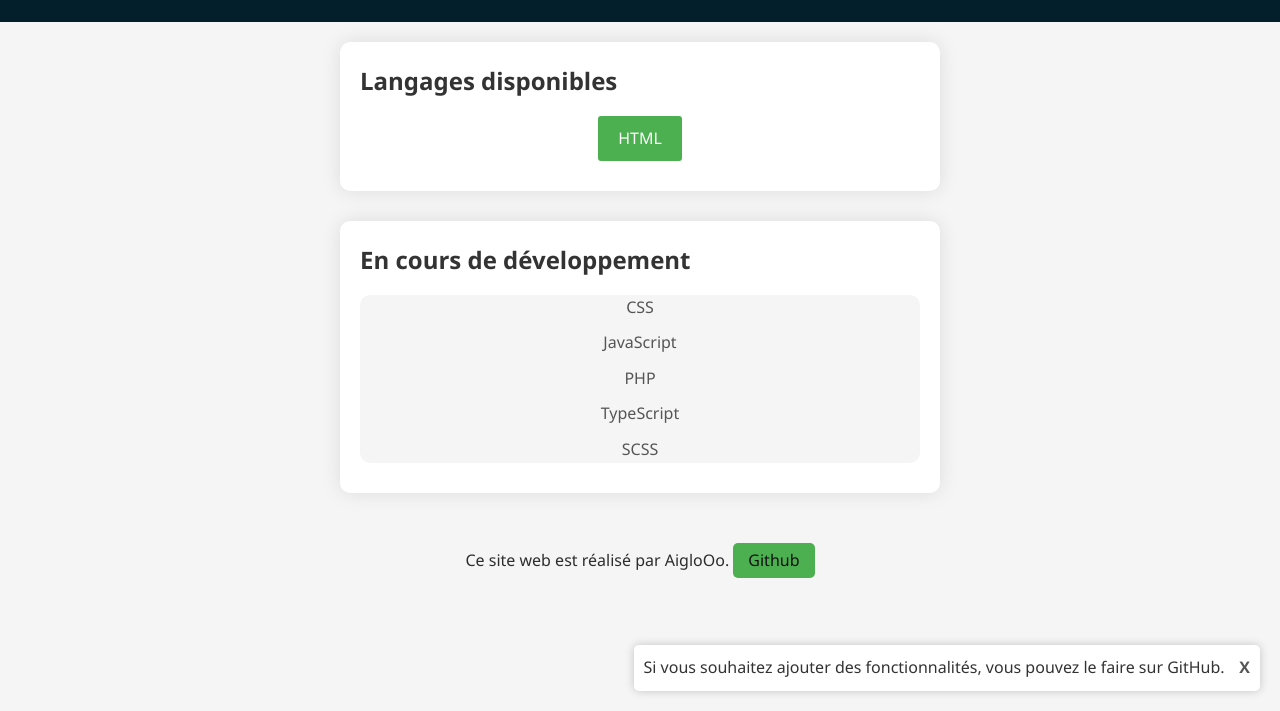
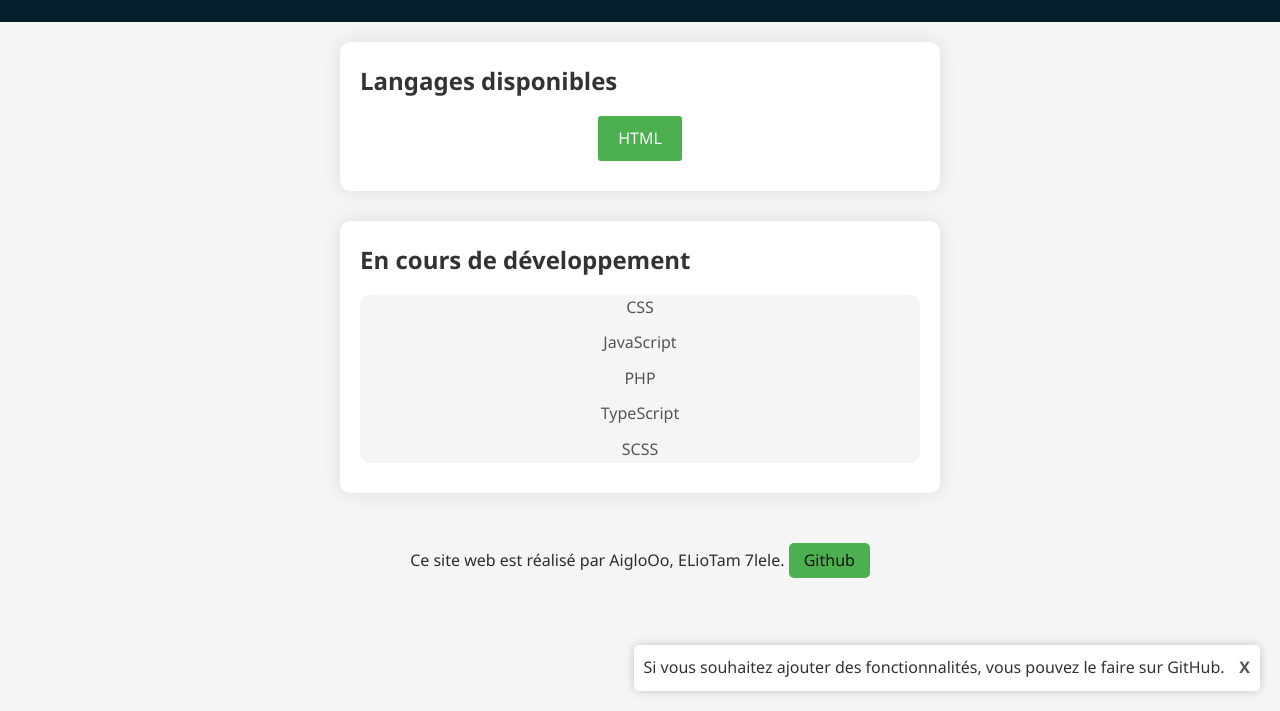
Before and after one commit to AigloOo/BalDev, a website: page index.html in a window 1280 px wide. Shown: the part 89-800 px from the top of the page. Drawn offline with Linux system fonts and the light colour scheme.

Commit message:
Update index.html

```diff
--- a/index.html
+++ b/index.html
@@ -236,7 +236,7 @@
 
   <footer>
     <p>
-      Ce site web est réalisé par AigloOo.
+      Ce site web est réalisé par AigloOo, ELioTam 7lele.
       <a href="https://github.com/AigloOo/BalDev">Github</a>
     </p>
   </footer>
```
